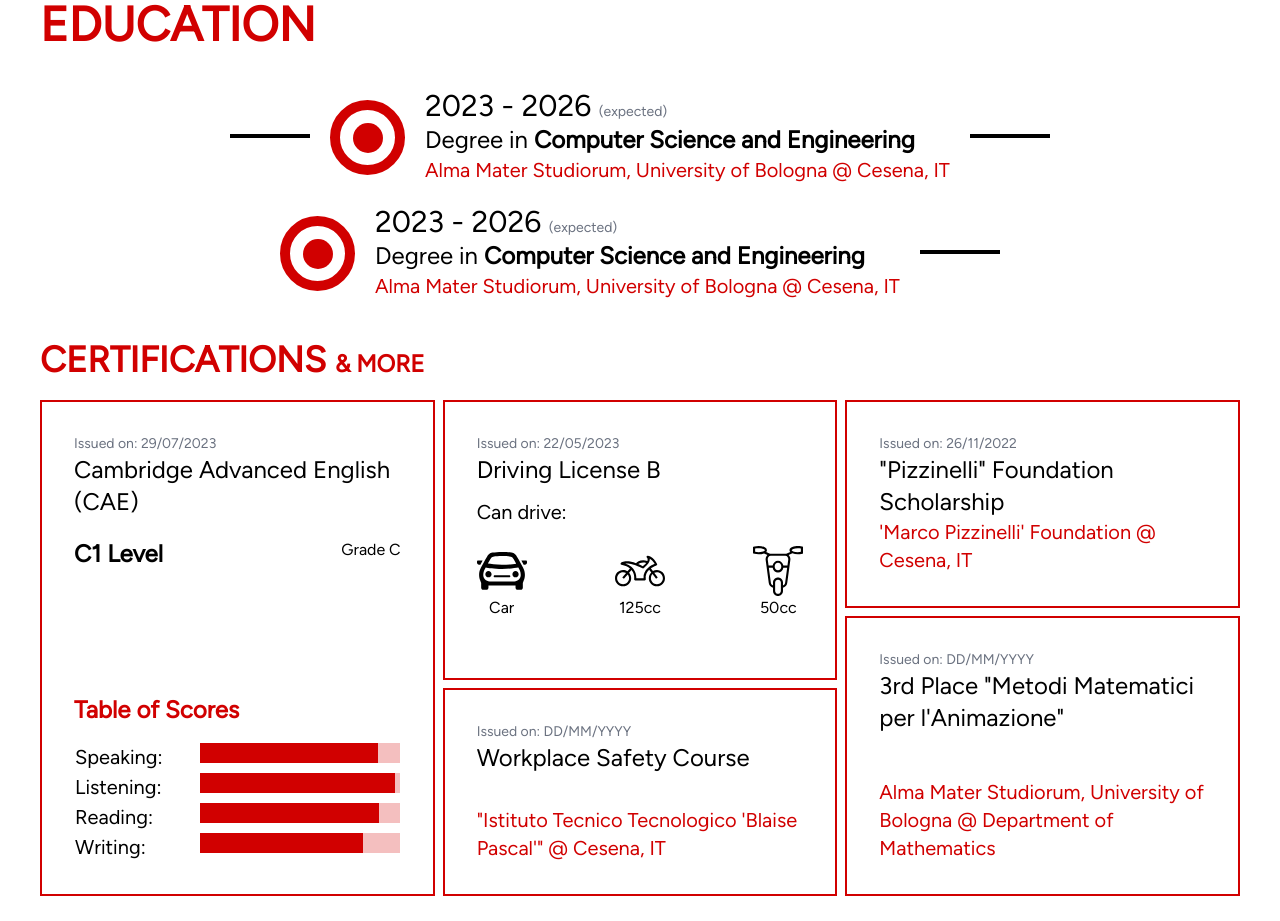
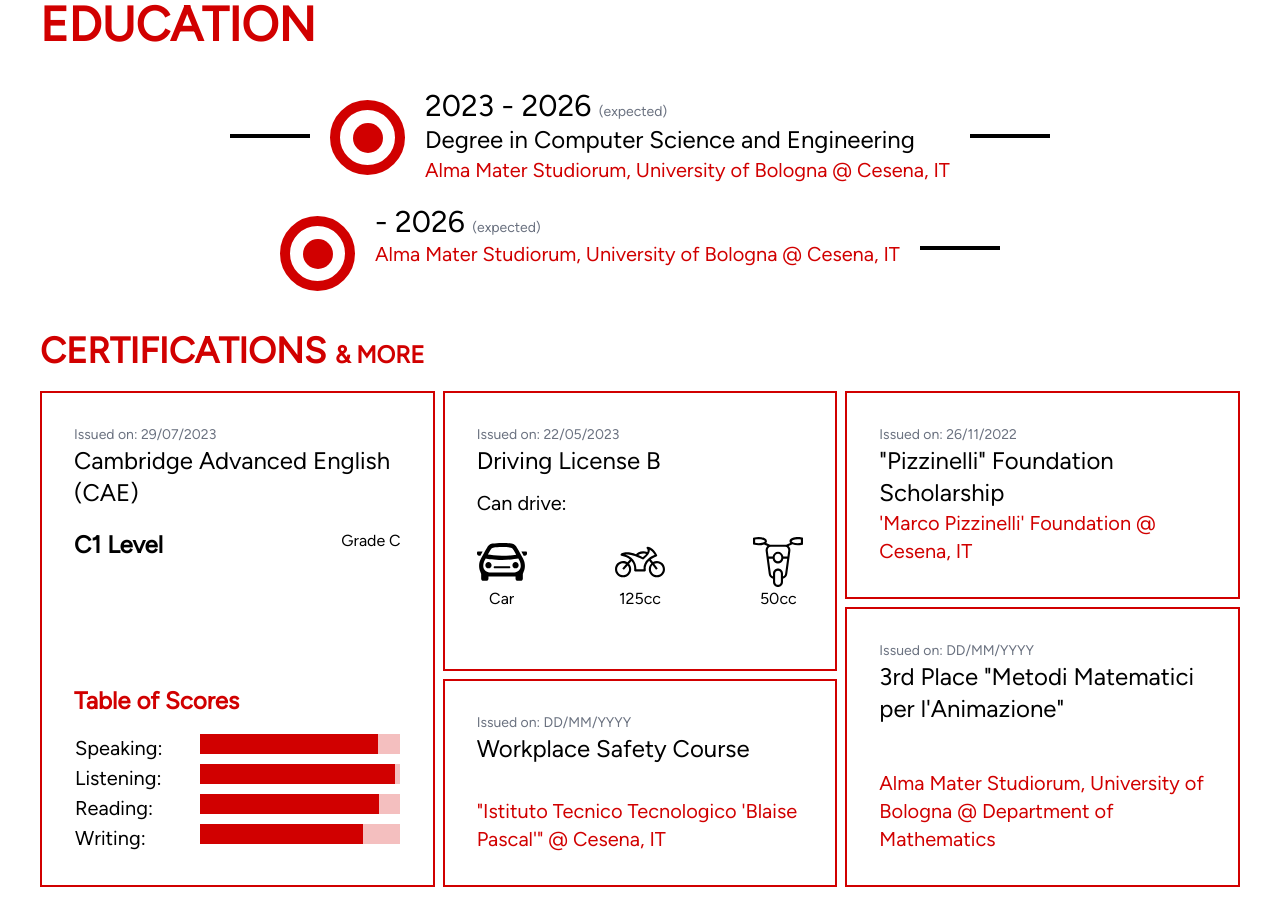
Before and after one commit to Nickolausen/nickolausen.github.io, a React (Vite) app: page / in a window 1280 px wide. Shown: the part 920-1841 px from the top of the page. Built offline with nearby package versions, Linux system fonts and the light colour scheme.

Commit message:
TO FIX: Typescript objects

```diff
--- a/src/components/EducationCard.tsx
+++ b/src/components/EducationCard.tsx
@@ -1,6 +1,11 @@
 import styles from './EducationCard.module.css'
+import { EducationTitle } from '../data/EducationTitle'
 
-function EducationCard()
+interface IProps {
+    data?: EducationTitle
+}
+
+function EducationCard({ data }: IProps)
 {
     return (
         <>
@@ -9,8 +14,8 @@ function EducationCard()
                     <div className={styles.inner_target}></div>
                 </div>
                 <div className="flex flex-col">
-                    <div className="text-3xl">2023 - 2026 <span className="text-sm text-gray-500">(expected)</span></div>
-                    <div className="text-2xl">Degree in <span className='font-bold'>Computer Science and Engineering</span></div>
+                    <div className="text-3xl">{data?.start_year} - 2026 <span className="text-sm text-gray-500">(expected)</span></div>
+                    <div className="text-2xl">{data?.title_description}</div>
                     <div className="text-xl accent-clr">Alma Mater Studiorum, University of Bologna @ Cesena, IT</div>
                 </div>
             </article>
--- /dev/null
+++ b/src/data/EducationTitle.tsx
@@ -0,0 +1,8 @@
+export interface EducationTitle {
+    start_year: number,
+    end_year: number,
+    title_description: string,
+    where: string,
+    grade?: number,
+    max_grade: 110
+}
--- a/src/pages/Education.tsx
+++ b/src/pages/Education.tsx
@@ -1,8 +1,7 @@
 import EducationCard from "../components/EducationCard"
+import { EducationTitle } from "../data/EducationTitle"
 import styles from './Education.module.css'
 
-function Education()
-{
 const from_school = [
     {name: "C", expertise: "Intermediate"},
     {name: "C#", expertise: "Intermediate"},
@@ -24,6 +23,16 @@ function Education()
     {name: "Typescript", expertise: "Beginner"},
 ]
 
+const education_university: EducationTitle = {
+    start_year: 2023,
+    end_year: 2026,
+    title_description: "Degree in Computer Science and Engineering",
+    where: "Alma Mater Studiorum, University of Bologna @ Cesena, IT",
+    grade: NaN,
+    max_grade: 110}
+
+function Education()
+{
     return (
         <section id='education' className="pt-10">
             <h1 className="text-5xl font-bold uppercase">Education</h1>
@@ -31,7 +40,7 @@ function Education()
                 <div className="min-w-20 flex flex-col justify-center">
                     <hr className={styles.line}></hr>
                 </div>
-                <EducationCard></EducationCard>
+                <EducationCard data={education_university}></EducationCard>
                 <div className="min-w-20 flex flex-col justify-center">
                     <hr className={styles.line}></hr>
                 </div>
```
Lines whose indentation alone changed are shown as unchanged.
